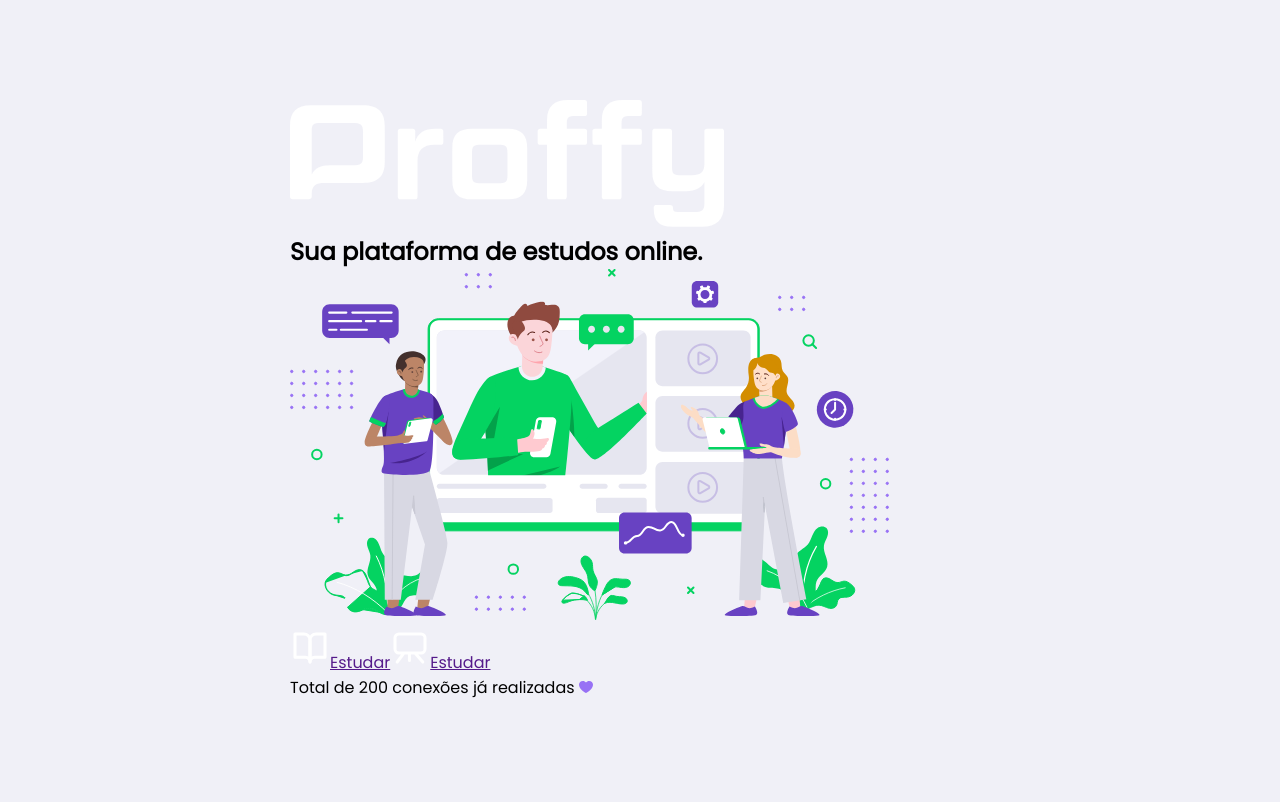
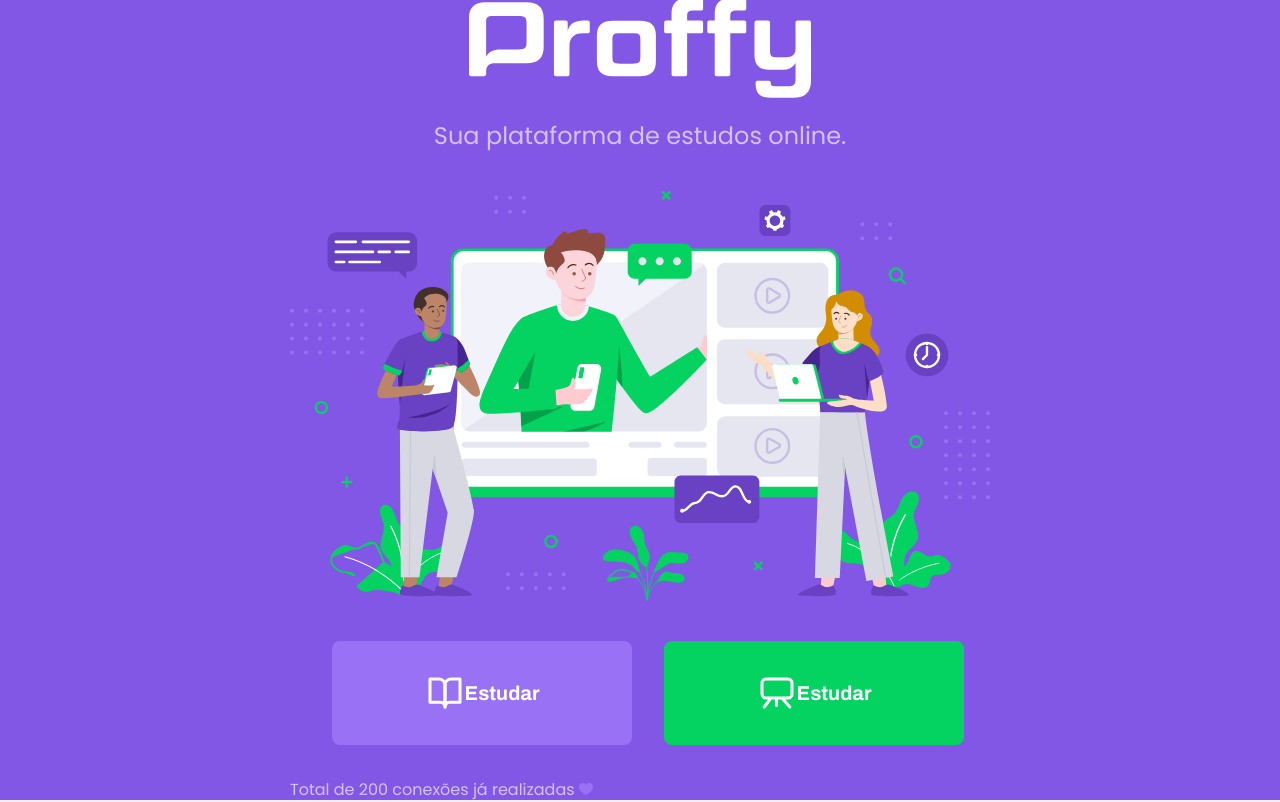
Before and after one commit to dpalmas/proffy, a React (Create React App) app in the folder web/: page / in a window 1280 px wide. Built offline with nearby package versions, Linux system fonts and the light colour scheme.

Commit message:
Add styles

```diff
--- a/web/src/pages/Landing/index.tsx
+++ b/web/src/pages/Landing/index.tsx
@@ -6,6 +6,8 @@ import landingImg from '../../assets/images/landing.svg';
 import studyIcon from '../../assets/images/icons/study.svg';
 import giveClassesIcon from '../../assets/images/icons/give-classes.svg';
 import purpleHeartIcon from '../../assets/images/icons/purple-heart.svg';
+
+import './styles.css';
 
 function Landing() {
   return (
--- a/web/src/pages/Landing/styles.css
+++ b/web/src/pages/Landing/styles.css
@@ -0,0 +1,78 @@
+#page-landing {
+  width: 100vw;
+  height: 100vh;
+
+  display: flex;
+  justify-content: center;
+  align-items: center;
+
+  color: var(--color-text-in-primary);
+  background: var(--color-primary);
+}
+
+.logo-container img {
+  height: 10rem;
+}
+
+.hero-image {
+  width: 100%;
+}
+
+.logo-container {
+  text-align: center;
+  margin-bottom: 3.2rem;
+}
+
+.logo-container h2 {
+  font-weight: 500;
+  font-size: 2.4rem;
+  line-height: 4.6rem;
+  margin-top: 0.8rem;
+}
+
+.buttons-container {
+  display: flex;
+  justify-content: center;
+  margin: 3.2rem 0;
+}
+
+.buttons-container a {
+  width: 30rem;
+  height: 10.4rem;
+  border-radius: 0.8rem;
+  margin-left: 1.6rem;
+  font: 700 2.0rem Archivo;
+
+  display: flex;
+  align-items: center;
+  justify-content: center;
+
+  text-decoration: none;
+  color: var(--color-button-text);
+
+  transition: background-color 0.2s;
+}
+
+.buttons-container a:first-child {
+  margin-right: 1.6rem;
+}
+
+.buttons-container a img {
+  width: 4rem;
+}
+
+.buttons-container a.study {
+  background: var(--color-primary-lighter);
+}
+
+.buttons-container a.give-classes {
+  background: var(--color-secundary);
+}
+
+.buttons-container a.study:hover {
+  background: var(--color-primary-light);
+}
+
+.buttons-container a.give-classes:hover {
+  background: var(--color-secundary-dark);
+}
```
